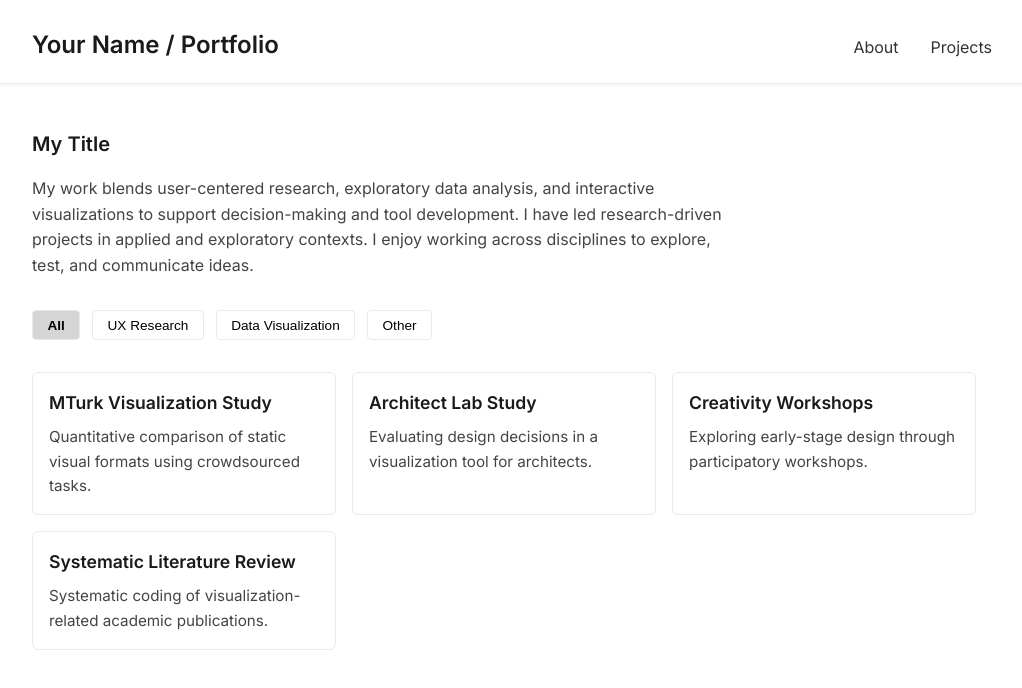
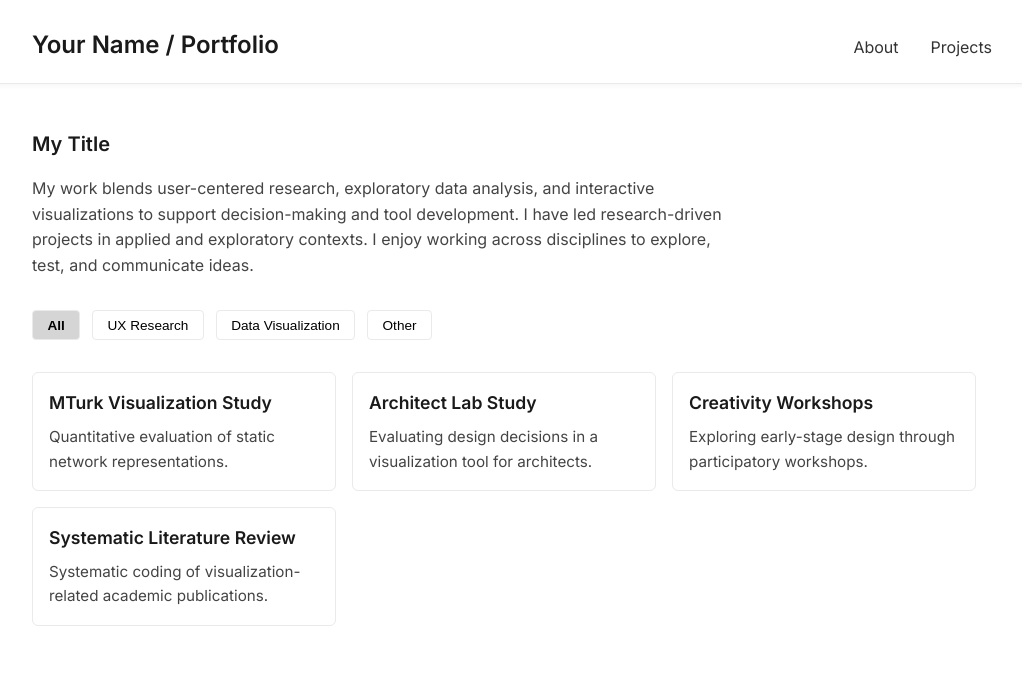
Before and after one commit to mottazabdelfattah/portfolio, a React (Vite) app: page / in a window 1280 px wide. Shown: the top 688 px of the page, without its empty margins (128-1150 px from the left). Built offline with nearby package versions, Linux system fonts and the light colour scheme.

Commit message:
MTurk Visualization Study

```diff
--- a/package.json
+++ b/package.json
@@ -15,6 +15,7 @@
   "dependencies": {
     "react": "^19.0.0",
     "react-dom": "^19.0.0",
+    "react-markdown": "^10.1.0",
     "react-router-dom": "^7.5.0"
   },
   "devDependencies": {
--- a/src/data/projects.js
+++ b/src/data/projects.js
@@ -3,34 +3,72 @@ const projects = [
     id: "mturk-study",
     title: "MTurk Visualization Study",
     type: ["ux", "viz"],
-    summary: "Quantitative comparison of static visual formats using crowdsourced tasks.",
-    content: `We conducted a quantitative study using Amazon Mechanical Turk (MTurk) to evaluate how different types of static visualizations support users in making comparisons and identifying trends. The goal was to understand which designs are more interpretable and accurate under time constraints.`,
-    image: "/assets/images/mturk.png"
+    summary:
+      "Quantitative evaluation of static network representations.",
+    content: `### Summary
+I led a quantitative user study comparing three network visualization techniques — node-link diagrams (NL), adjacency matrices (AM), and bipartite layouts (BP) — with a focus on large networks and high-level overview tasks. The study was conducted using Amazon Mechanical Turk (MTurk) to achieve statistically significant results.
+
+### My Role
+- Designed a between-subjects study, including task structure and layout conditions
+- Generated the study stimuli using **R** and **d3.js**
+- Built the study platform using **JsPsych**, **PHP**, and **MySQL**
+- Recruited and screened 150 participants via MTurk based on demographics, HIT score, and attention checks
+- Conducted two rounds of pilot testing to refine task clarity and flow
+- Interpreted findings to inform visualization design decisions
+
+### Study Details
+- **Participants:** 150 MTurk users, screened for quality
+- **Design:** Randomized assignment to one of three layout types across five network tasks
+- **Tasks Included:** Density estimation, cluster detection, structural overviews
+- **Metrics Recorded:** Accuracy, response time, and perceived difficulty
+
+### Key Insights
+- BP and AM layouts supported better high-level comprehension of network structure, while NL excelled at visualizing clusters
+- BP was the weakest layout for density estimation; AM performed best
+- For tasks involving node attributes or directionality, AM and BP provided clearer overviews due to their dual-axis structure
+
+### Implications
+- For understanding overall network structure, layouts based on vertex ordering (AM and BP) performed better than force-directed approaches (NL)
+- For density estimation, edge packing (as in AM) provided more accurate results than edge overdrawing (NL and BP)
+- For cluster detection, node proximity had more impact than edge visibility — spatial grouping helped users more than clearly drawn connections
+
+### Reflection
+This project sharpened my skills in remote study design, visual stimulus development, and translating quantitative findings into actionable design recommendations. If repeated, I’d combine quantitative metrics with qualitative follow-ups to better understand users’ reasoning during task performance.
+
+Read more → [Project Report](https://ieeexplore.ieee.org/document/9908291)
+`,
+
+    image: `${import.meta.env.BASE_URL}/assets/images/mturk.png`,
   },
   {
     id: "architect-lab",
     title: "Architect Lab Study",
     type: ["ux", "viz"],
-    summary: "Evaluating design decisions in a visualization tool for architects.",
-    content: "In-person evaluation with professionals to understand how they interact with early visualization prototypes in a tool for design exploration.",
-    image: "/assets/images/architect.png"
+    summary:
+      "Evaluating design decisions in a visualization tool for architects.",
+    content:
+      "In-person evaluation with professionals to understand how they interact with early visualization prototypes in a tool for design exploration.",
+    image: "/assets/images/architect.png",
   },
   {
     id: "creativity-workshops",
     title: "Creativity Workshops",
     type: ["ux"],
     summary: "Exploring early-stage design through participatory workshops.",
-    content: "We conducted creativity workshops to gather requirements and explore how visualization might support ideation in early-stage tool development.",
-    image: "/assets/images/workshop.png"
+    content:
+      "We conducted creativity workshops to gather requirements and explore how visualization might support ideation in early-stage tool development.",
+    image: "/assets/images/workshop.png",
   },
   {
     id: "literature-review",
     title: "Systematic Literature Review",
     type: ["viz"],
-    summary: "Systematic coding of visualization-related academic publications.",
-    content: "Participated in the classification and synthesis of literature related to visualization tool development. Helped extract trends, gaps, and design implications.",
-    image: "/assets/images/review.png"
-  }
+    summary:
+      "Systematic coding of visualization-related academic publications.",
+    content:
+      "Participated in the classification and synthesis of literature related to visualization tool development. Helped extract trends, gaps, and design implications.",
+    image: "/assets/images/review.png",
+  },
 ];
 
 export default projects;
--- a/src/pages/ProjectDetail.css
+++ b/src/pages/ProjectDetail.css
@@ -35,3 +35,13 @@
   .project-detail a:hover {
     text-decoration: underline;
   }
+
+  .project-detail ul {
+    padding-left: 1.2rem;
+    margin-bottom: 1.5rem;
+  }
+
+  .project-detail li {
+    margin-bottom: 0.5rem;
+    line-height: 1.6;
+  }
--- a/src/pages/ProjectDetail.jsx
+++ b/src/pages/ProjectDetail.jsx
@@ -1,4 +1,5 @@
 import { useParams, Link } from 'react-router-dom';
+import ReactMarkdown from 'react-markdown';
 import projects from '../data/projects';
 import './ProjectDetail.css';
 
@@ -20,7 +21,7 @@ function ProjectDetail() {
     <div className="project-detail">
       <h2>{project.title}</h2>
       {project.image && <img src={project.image} alt={project.title} className="detail-image" />}
-      <p>{project.content}</p>
+      <ReactMarkdown>{project.content}</ReactMarkdown>
       <Link to="/">← Back to Home</Link>
     </div>
   );
```
Also changed, not shown: 2 other files (tests, documents, lock files or other folders).
